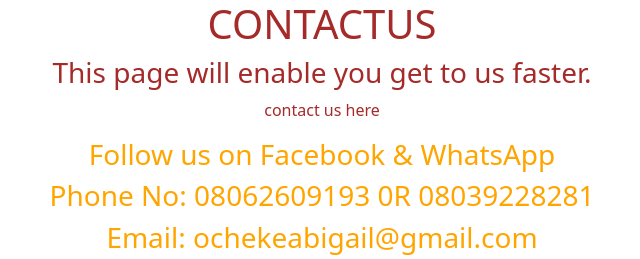
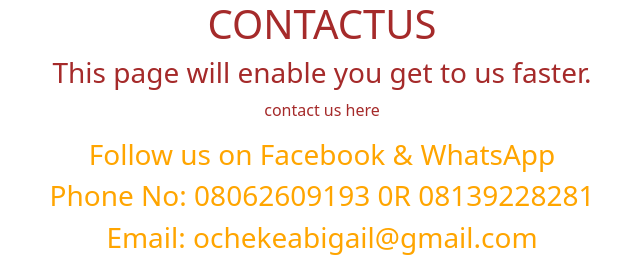
Before and after one commit to Ocheke/Bethel-Enterprise, a plain HTML site: page contactus.html in a window 1280 px wide. Shown: the top 259 px of the page, 318-958 px from the left. Drawn offline with nearby package versions, Linux system fonts and the light colour scheme.

Commit message:
Add files via upload

```diff
--- a/contactus.html
+++ b/contactus.html
@@ -14,7 +14,7 @@
     <p style="text-align: center;color: brown;">contact us here</p>
     <div style="text-align: center;color: orange">
     <h3>Follow us on Facebook & WhatsApp</h3>
-    <h3>Phone No: 08062609193 0R 08039228281</h3>
+    <h3>Phone No: 08062609193 0R 08139228281</h3>
     <h3>Email: ochekeabigail@gmail.com</h3>
     <h3>Address: Welsey high school otukpo</h3>
     <a href="https://web.facebook.com/xnar.zee" class="btn btn-primary">Facebook</a>
```
